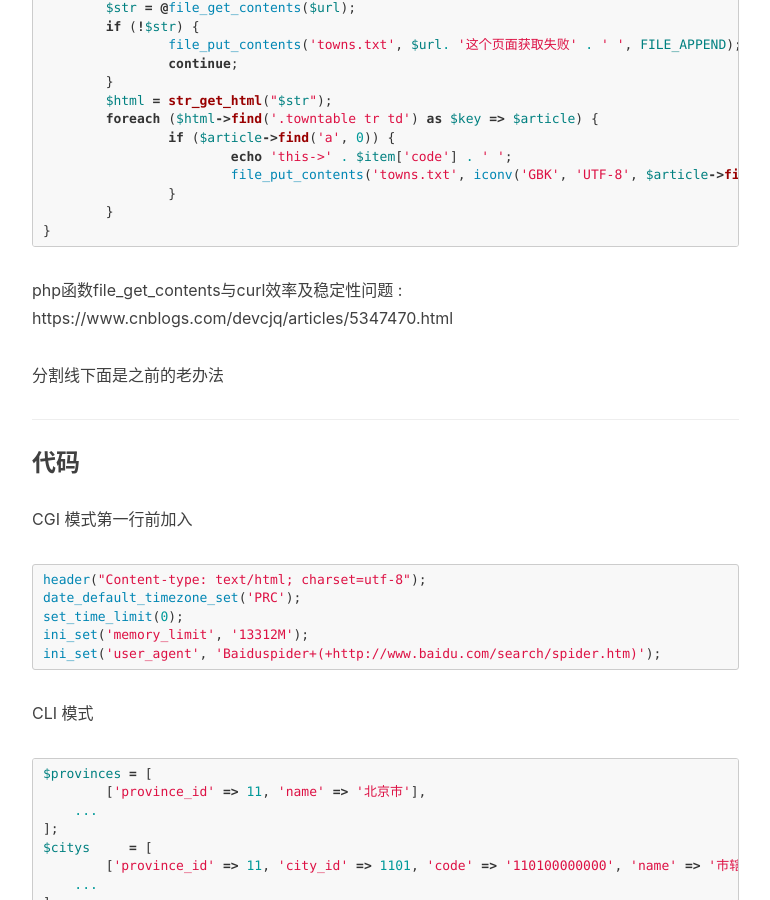
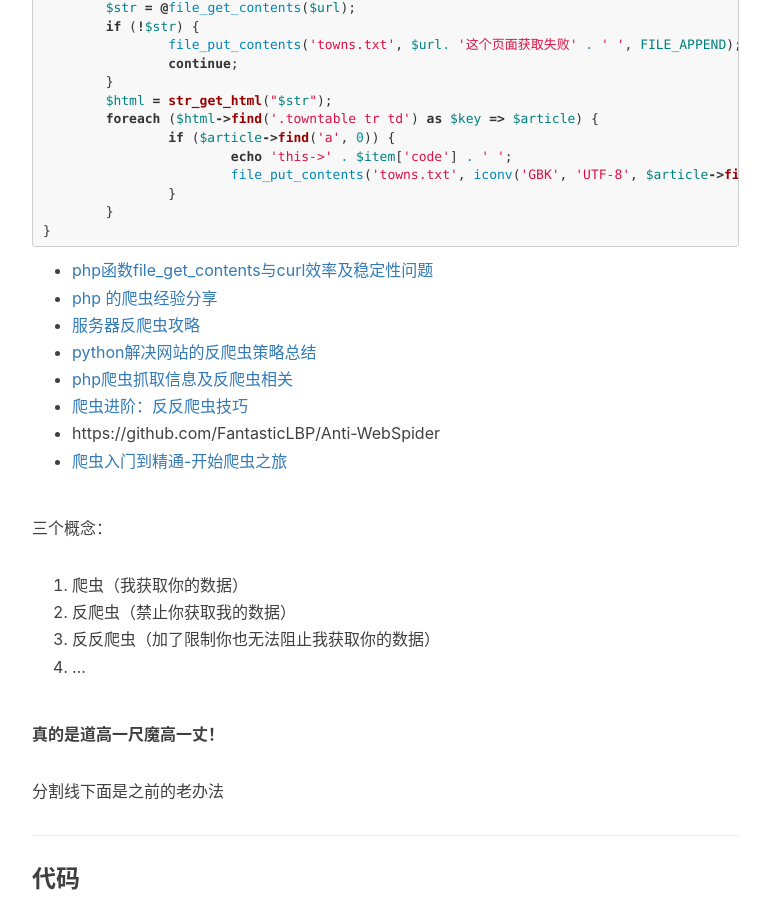
Before and after one commit to mengchenchen/mengchenchen.github.io, a Jekyll site: the page built from _posts/2018-10-16-记一次 PHP 爬取数据.md, in a window 1280 px wide and 900 px high, scrolled down 1314 px. Shown: the whole window, without its empty margins (233-1003 px from the left). Built offline with Jekyll 4.4.1, drawn with Linux system fonts in a browser that asks for light colours; nearby versions of some CDN libraries; our own code applies the rules of GitHub Pages for plain Markdown files; comment, search, counter and statistics services are not loaded; some of the changed text lies outside the part shown.

Commit message:
哦了，吗

````diff
--- a/_posts/2018-10-16-记一次 PHP 爬取数据.md
+++ b/_posts/2018-10-16-记一次 PHP 爬取数据.md
@@ -1,6 +1,6 @@
 ---
-title: 记一次 PHP 爬取数据
-subtitle: 很笨的方法，不知道算爬虫吗？
+title: 记一次 PHP 爬虫
+subtitle: 打开了新世界的大门！
 tag: PHP
 ---
 
@@ -52,7 +52,23 @@ foreach ($countys as $num => $item) {
 }
 ```
 
-php函数file_get_contents与curl效率及稳定性问题 : https://www.cnblogs.com/devcjq/articles/5347470.html
+* [php函数file_get_contents与curl效率及稳定性问题](https://www.cnblogs.com/devcjq/articles/5347470.html)
+* [php 的爬虫经验分享](https://www.v2ex.com/t/324309)
+* [服务器反爬虫攻略](https://zhangge.net/4458.html)
+* [python解决网站的反爬虫策略总结](https://edu.aliyun.com/a/3915?spm=5176.11310711.0.0.6PF9sD)
+* [php爬虫抓取信息及反爬虫相关](https://blog.csdn.net/wustzbq0713/article/details/46276335)
+* [爬虫进阶：反反爬虫技巧](https://www.cnblogs.com/zxcv1234/p/9756220.html)
+* https://github.com/FantasticLBP/Anti-WebSpider
+* [爬虫入门到精通-开始爬虫之旅](https://segmentfault.com/a/1190000009002375)
+
+三个概念：
+
+1. 爬虫（我获取你的数据）
+2. 反爬虫（禁止你获取我的数据）
+3. 反反爬虫（加了限制你也无法阻止我获取你的数据）
+4. ...
+
+**真的是道高一尺魔高一丈！**
 
 分割线下面是之前的老办法
 
````
